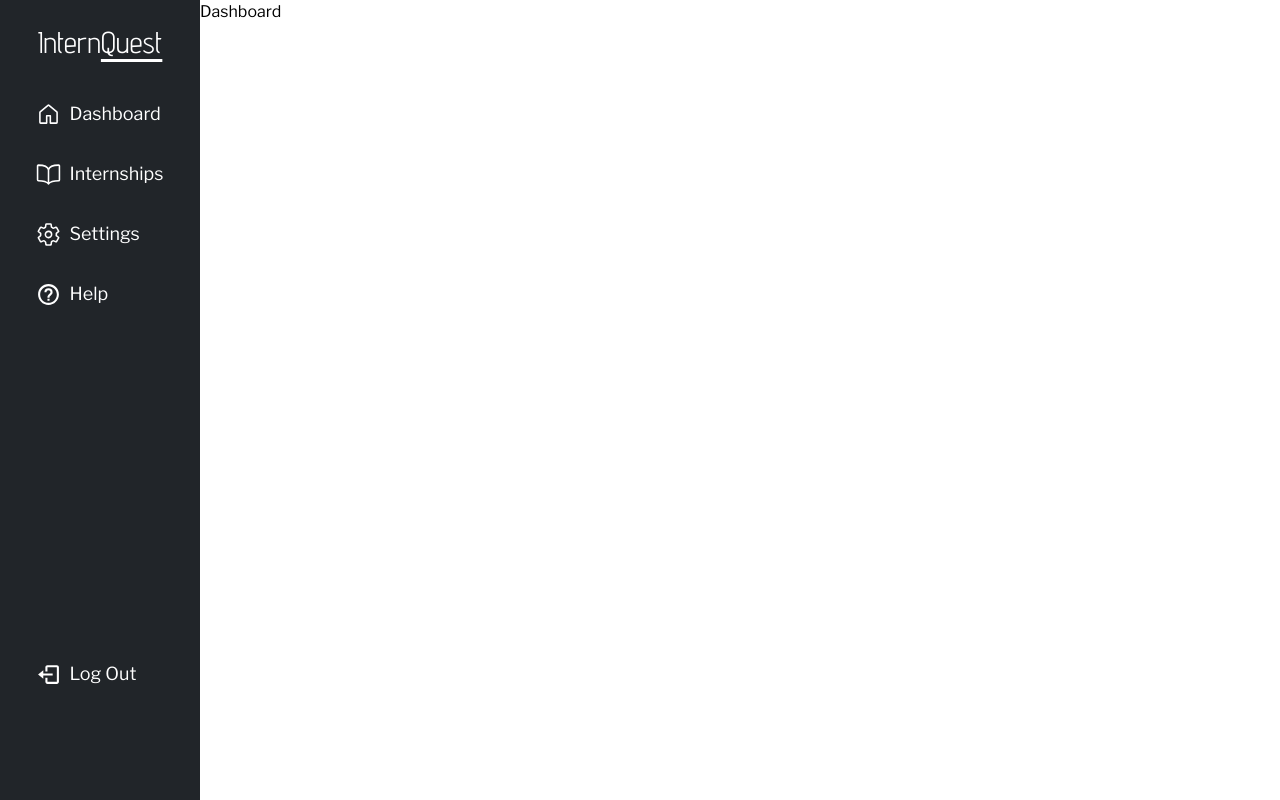
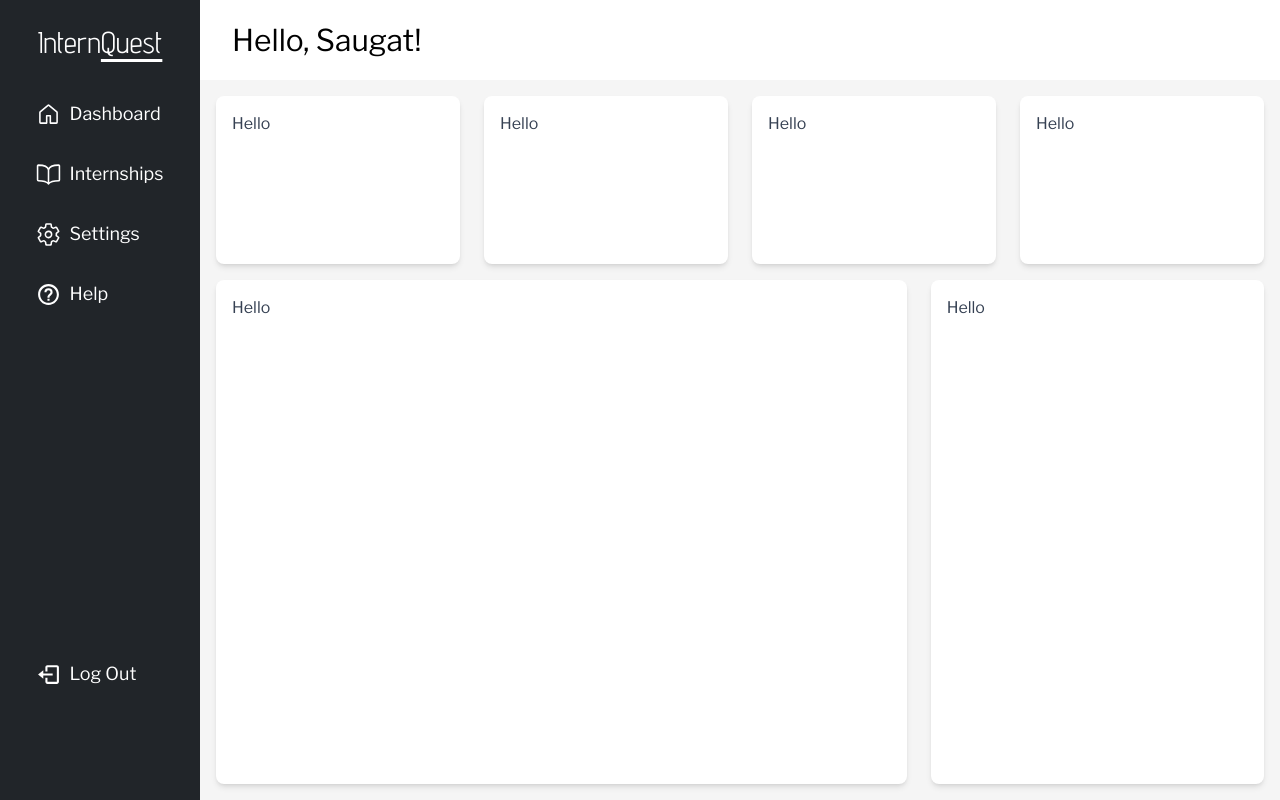
Before and after one commit to adk-saugat/InternQuest, a React (Vite) app in the folder client/: page /dashboard in a window 1280 px wide. Built offline with nearby package versions, Linux system fonts and the light colour scheme; a web font is replaced by a local one.

Commit message:
added dashboard page design

```diff
--- a/client/src/App.css
+++ b/client/src/App.css
@@ -3,8 +3,8 @@
 @import "tailwindcss";
 
 @theme {
-  --font-advent: Advent Pro;
-  --font-libre: Libre Franklin;
+  --font-advent: "Advent Pro", sans-serif;
+  --font-libre: "Libre Franklin", sans-serif;
 }
 
 /* width */
--- a/client/src/components/AddApplication.jsx
+++ b/client/src/components/AddApplication.jsx
@@ -80,7 +80,6 @@ function AddApplication({ setShowAdd }) {
                 <option value="Applied">Applied</option>
                 <option value="Accepted">Accepted</option>
                 <option value="Rejected">Rejected</option>
-                <option value="In Progress">In Progress</option>
               </select>
             </div>
             <div className="flex flex-col gap-1 w-full">
--- a/client/src/components/AppCard.jsx
+++ b/client/src/components/AppCard.jsx
@@ -1,12 +1,44 @@
+import { useEffect, useState } from "react"
+
 function AppCard({ application }) {
+  const [color, setColor] = useState("bg-blue-200")
   const { companyName, position, status, link, notes } = application
+
+  useEffect(() => {
+    if (status === "Rejected") {
+      setColor("bg-red-200")
+    } else if (status === "Accepted") {
+      setColor("bg-green-200")
+    }
+  }, [])
+
   return (
-    <div className="p-4 h-[260px] bg-[#e9ecef] shadow-lg rounded-md">
-      <div>{companyName}</div>
-      <div>{position}</div>
-      <div>{status}</div>
-      <a>{link}</a>
-      <div>{notes}</div>
+    <div className="flex flex-col justify-between text-gray-700 p-4 h-[280px] bg-white shadow-md rounded-md cursor-pointer hover:shadow-2xl hover:scale-105 transition duration-100">
+      <div>
+        <div className="flex justify-between mb-4 items-center">
+          <h1 className="text-lg">{companyName}</h1>
+          <div
+            className={`${color} px-3 py-1.5 rounded-2xl font-semibold flex items-center`}
+          >
+            <span className="text-sm">{status}</span>
+          </div>
+        </div>
+        <div className="text-xl font-semibold mb-2">{position}</div>
+        <div>
+          <span className="text-sm">{notes}</span>
+        </div>
+      </div>
+      <div>
+        {link && (
+          <a
+            href={link}
+            target="_blank"
+            className="text-blue-500 hover:underline underline-offset-5"
+          >
+            <span className="text-sm"> Visit the Job Page!</span>
+          </a>
+        )}
+      </div>
     </div>
   )
 }
--- a/client/src/components/Dashboard.jsx
+++ b/client/src/components/Dashboard.jsx
@@ -1,5 +1,34 @@
 function Dashboard() {
-  return <div className="w-[80%]">Dashboard</div>
+  return (
+    <div className="w-full h-screen box-border">
+      <header className="h-[10%] px-8 flex flex-row items-center justify-between">
+        <h1 className="text-3xl font-normal">Hello, Saugat!</h1>
+        <div className="flex flex-row items-center"></div>
+      </header>
+      <section className="h-[25%] bg-neutral-100 grid grid-cols-4 gap-6 p-4">
+        <div className="text-gray-700 p-4 bg-white shadow-md rounded-lg cursor-pointer">
+          Hello
+        </div>
+        <div className="text-gray-700 p-4 bg-white shadow-md rounded-lg cursor-pointer">
+          Hello
+        </div>
+        <div className="text-gray-700 p-4 bg-white shadow-md rounded-lg cursor-pointer">
+          Hello
+        </div>
+        <div className="text-gray-700 p-4 bg-white shadow-md rounded-lg cursor-pointer">
+          Hello
+        </div>
+      </section>
+      <section className="h-[65%] bg-neutral-100 grid grid-cols-3 gap-6 p-4 pt-0">
+        <div className="text-gray-700 p-4 bg-white shadow-md rounded-lg cursor-pointer col-span-2">
+          Hello
+        </div>
+        <div className="text-gray-700 p-4 bg-white shadow-md rounded-lg cursor-pointer">
+          Hello
+        </div>
+      </section>
+    </div>
+  )
 }
 
 export default Dashboard
--- a/client/src/components/Internships.jsx
+++ b/client/src/components/Internships.jsx
@@ -22,7 +22,7 @@ function Internships() {
   }, [])
 
   return (
-    <div className="w-full h-screen py-6 box-border">
+    <div className="w-full h-screen box-border">
       <header className="h-[10%] px-8 flex flex-row items-center justify-between">
         <h1 className="text-3xl font-normal">Internships</h1>
         <div className="flex flex-row items-center">
@@ -42,7 +42,7 @@ function Internships() {
         </button>
       </header>
       {showAdd && <AddApplication setShowAdd={setShowAdd} />}
-      <section className="px-8 py-6 pb-2 grid gap-6 grid-cols-3 overflow-scroll h-[90%]">
+      <section className="px-8 py-6 pb-0 grid gap-6 grid-cols-4 overflow-scroll h-[90%] bg-neutral-100">
         {applications &&
           applications.map((application) => {
             return <AppCard key={application._id} application={application} />
--- a/client/src/components/Sidebar.jsx
+++ b/client/src/components/Sidebar.jsx
@@ -49,7 +49,7 @@ function Sidebar() {
           <span>Help</span>
         </li>
         <li
-          // onClick={handleLogOut}
+          onClick={handleLogOut}
           className="px-8 py-2 mt-80 hover:bg-gray-600 hover:shadow-2xl flex items-center gap-2 cursor-pointer"
         >
           <BiLogOut size="25" />
```
